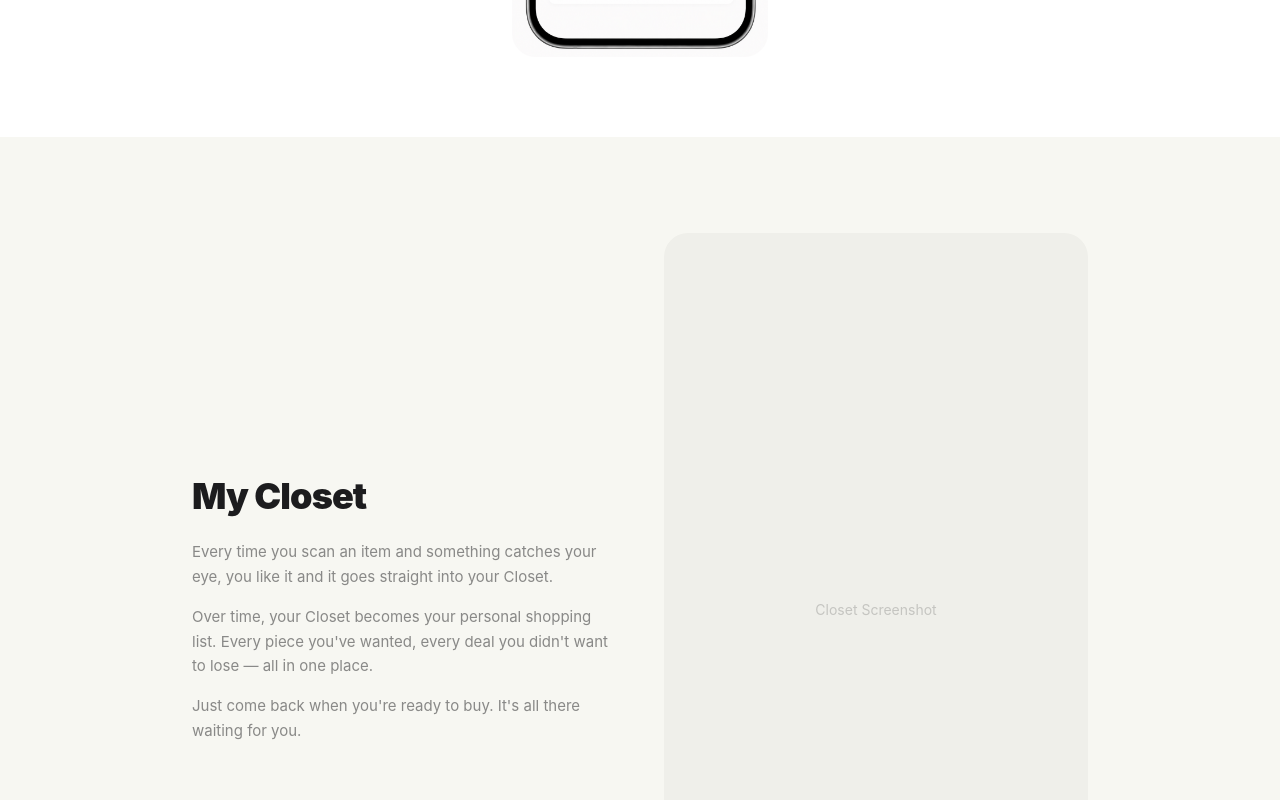
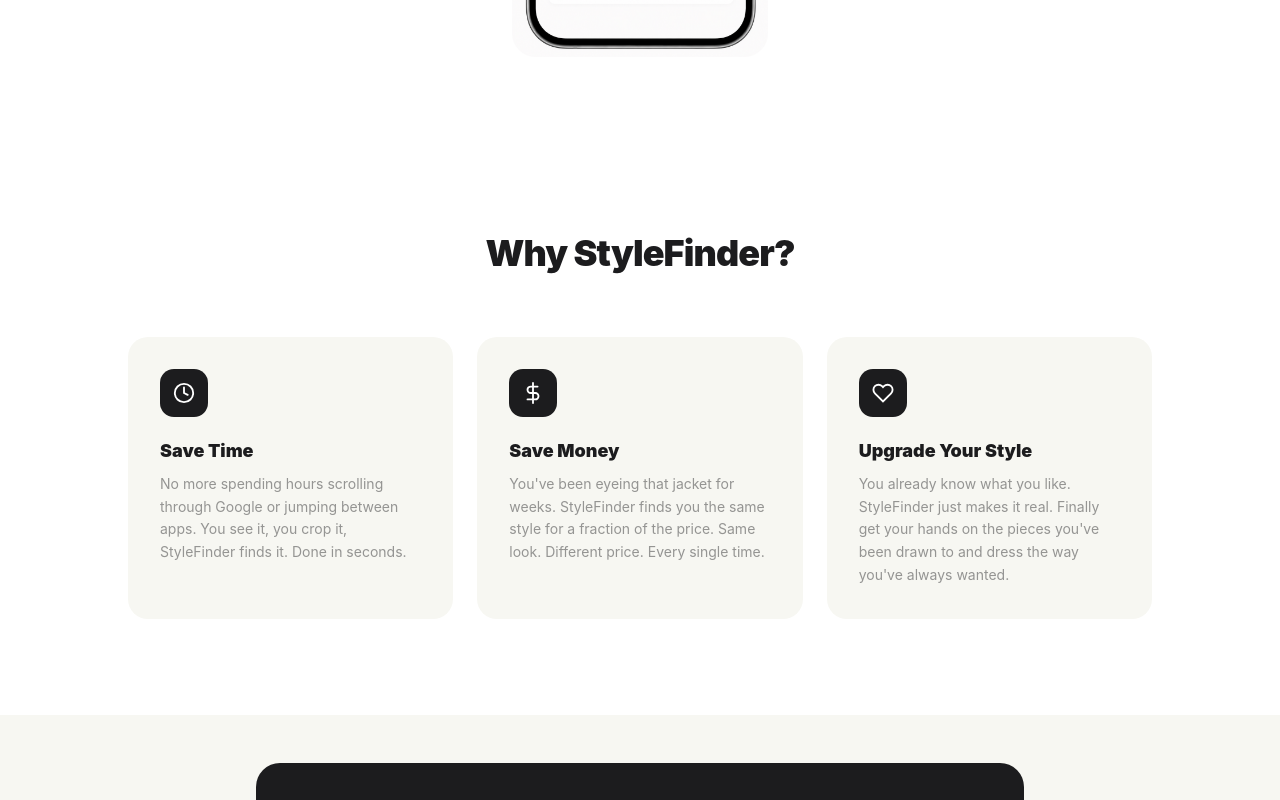
Before and after one commit to fjolnircrypto0-collab/stylefinderwebsite, a Next.js app: page / in a window 1280 px wide. Shown: the part 2400-3200 px from the top of the page. Built offline with nearby package versions, Linux system fonts and the light colour scheme.

Commit message:
Remove My Closet section

```diff
--- a/app/page.tsx
+++ b/app/page.tsx
@@ -99,22 +99,6 @@
         </div>
       </section>
 
-      {/* My Closet */}
-      <section className="px-6 py-24">
-        <div className="max-w-4xl mx-auto grid md:grid-cols-2 gap-12 items-center">
-          <div>
-            <h2 className="text-3xl md:text-4xl font-black tracking-tight mb-6">My Closet</h2>
-            <div className="flex flex-col gap-4 text-[#1C1C1E]/50 text-[15px] leading-relaxed">
-              <p>Every time you scan an item and something catches your eye, you like it and it goes straight into your Closet.</p>
-              <p>Over time, your Closet becomes your personal shopping list. Every piece you&apos;ve wanted, every deal you didn&apos;t want to lose — all in one place.</p>
-              <p>Just come back when you&apos;re ready to buy. It&apos;s all there waiting for you.</p>
-            </div>
-          </div>
-          <div className="bg-[#EFEFEA] rounded-[24px] aspect-[9/16] flex items-center justify-center">
-            <p className="text-[#1C1C1E]/20 text-sm">Closet Screenshot</p>
-          </div>
-        </div>
-      </section>
 
       {/* Why StyleFinder — Columns */}
       <section id="features" className="px-6 py-24 bg-white">
```
